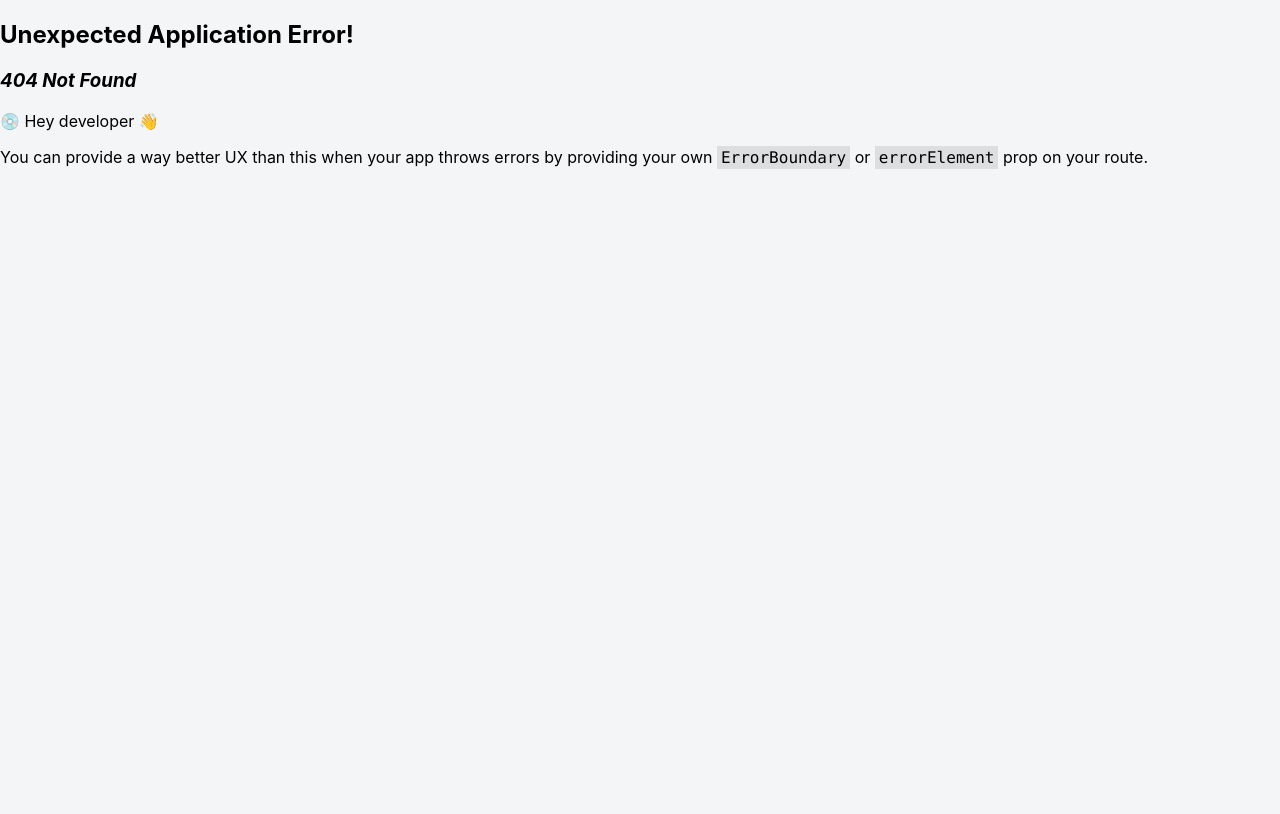
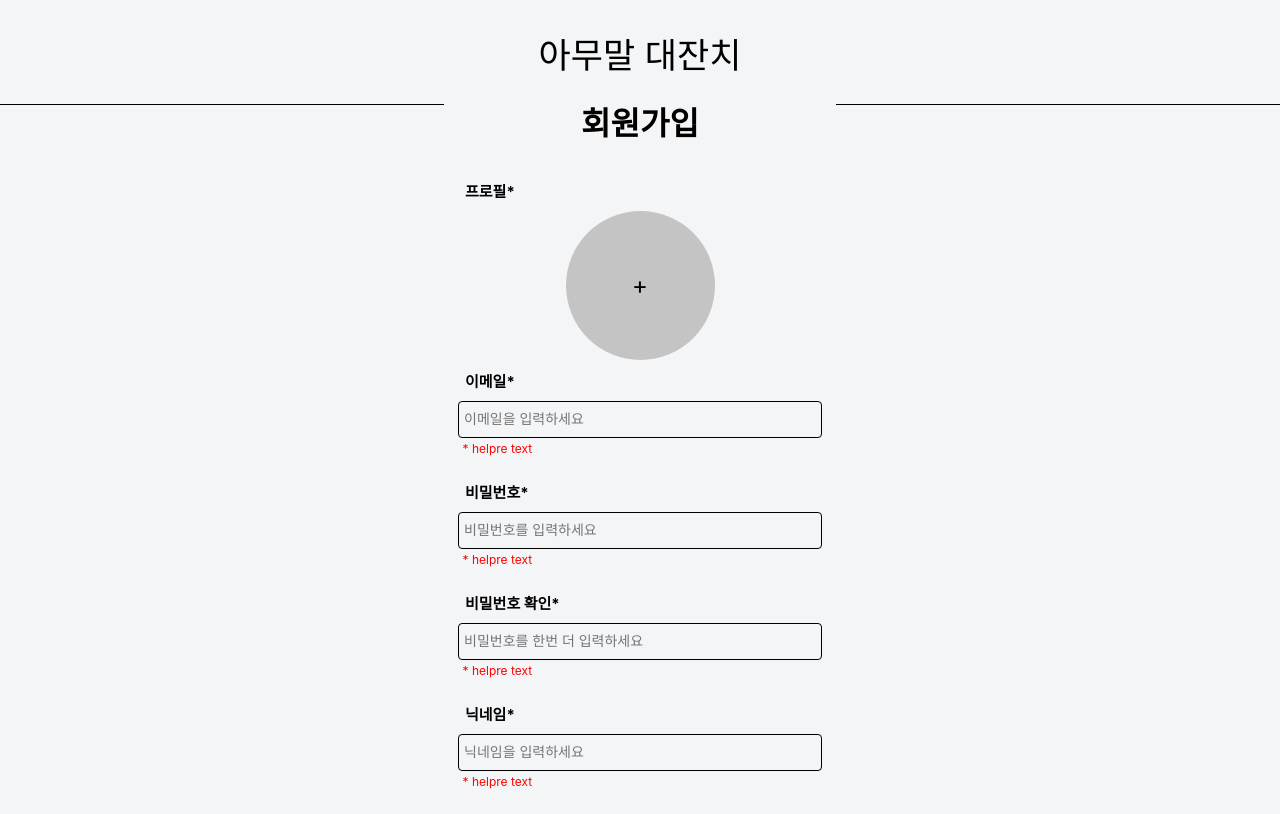
Before and after one commit to ss0ming/happy_community_front, a React (Create React App) app: page /member/signup in a window 1280 px wide. Before the commit this address had no page. Built offline with nearby package versions, Linux system fonts and the light colour scheme; a web font is replaced by a local one.

Commit message:
회원가입 페이지 레이아웃

```diff
--- /dev/null
+++ b/src/components/member/SignupForm.jsx
@@ -0,0 +1,82 @@
+import React from 'react';
+import styled from 'styled-components';
+import Input from '../common/Input';
+
+const SignupWrapper = styled.div`
+    text-align: center;
+`
+
+const ProfileWrapper = styled.div`
+    justify-content: center;
+    width: 392px;
+    display: flex;
+    align-items: center;
+    flex-direction: column;
+    margin-bottom: 10px;
+`
+
+const ProfileLabel = styled.p`
+    width: 355px;
+    display: flex;
+    text-align: left;
+    font-size: 15px;
+    font-weight: 700;
+    padding-left: 5px;
+    margin-bottom: 10px;
+`
+
+const ProfileImg = styled.div`
+    font-size: 24px;
+    border: 0;
+    width: 149px;
+    height: 149px;
+    justify-content: center;
+    display: flex;
+    align-items: center;
+    border-radius: 50%;
+    background-color: #C4C4C4;
+`
+
+function SignupForm() {
+    return (
+        <div>
+            <SignupWrapper>
+                <h1>회원가입</h1>
+                <ProfileWrapper>
+                    <ProfileLabel>프로필*</ProfileLabel>
+                    <ProfileImg>+</ProfileImg>
+                </ProfileWrapper>
+                <Input
+                    name='member-email'
+                    label='이메일*'
+                    type='email'
+                    placeholder='이메일을 입력하세요'
+                    helperText='* helpre text'
+                />
+                <Input
+                    name='member-password'
+                    label='비밀번호*'
+                    type='password'
+                    placeholder='비밀번호를 입력하세요'
+                    helperText='* helpre text'
+                />
+                <Input
+                    name='member-pw-check'
+                    label='비밀번호 확인*'
+                    type='password'
+                    placeholder='비밀번호를 한번 더 입력하세요'
+                    helperText='* helpre text'
+                />
+                <Input
+                    name='member-nickname'
+                    label='닉네임*'
+                    placeholder='닉네임을 입력하세요'
+                    helperText='* helpre text'
+                />
+            </SignupWrapper>
+
+        </div>
+    )
+}
+
+export default SignupForm;
--- /dev/null
+++ b/src/pages/member/SignupPage.js
@@ -0,0 +1,25 @@
+import Header from "../../components/Header"
+import styled from 'styled-components'
+import SignupForm from "../../components/member/SignupForm"
+
+const FormWrapper = styled.div`
+    display: flex;
+    height: 85vh;
+    width: 100%;
+    flex-direction: column;
+    align-items: center;
+    justify-content: center;
+`
+
+const SignupPage = () => {
+    return (
+        <div>
+            <Header />
+            <FormWrapper>
+                <SignupForm/>
+            </FormWrapper>
+        </div>
+    )
+}
+
+export default SignupPage;
--- a/src/router/memberRouter.js
+++ b/src/router/memberRouter.js
@@ -3,12 +3,17 @@ import { Suspense, lazy } from "react";
 const Loading = <div>Loading.....</div>;
 
 const Login = lazy(() => import("../pages/member/LoginPage"));
+const Signup = lazy(() => import("../pages/member/SignupPage"))
 
 const memberRouter = () => {
     return [
         {
             path: "login",
             element: <Suspense fallback={Loading}><Login/></Suspense>
+        },
+        {
+            path: "signup",
+            element: <Suspense fallback={Loading}><Signup/></Suspense>
         }
     ]
 }
```
